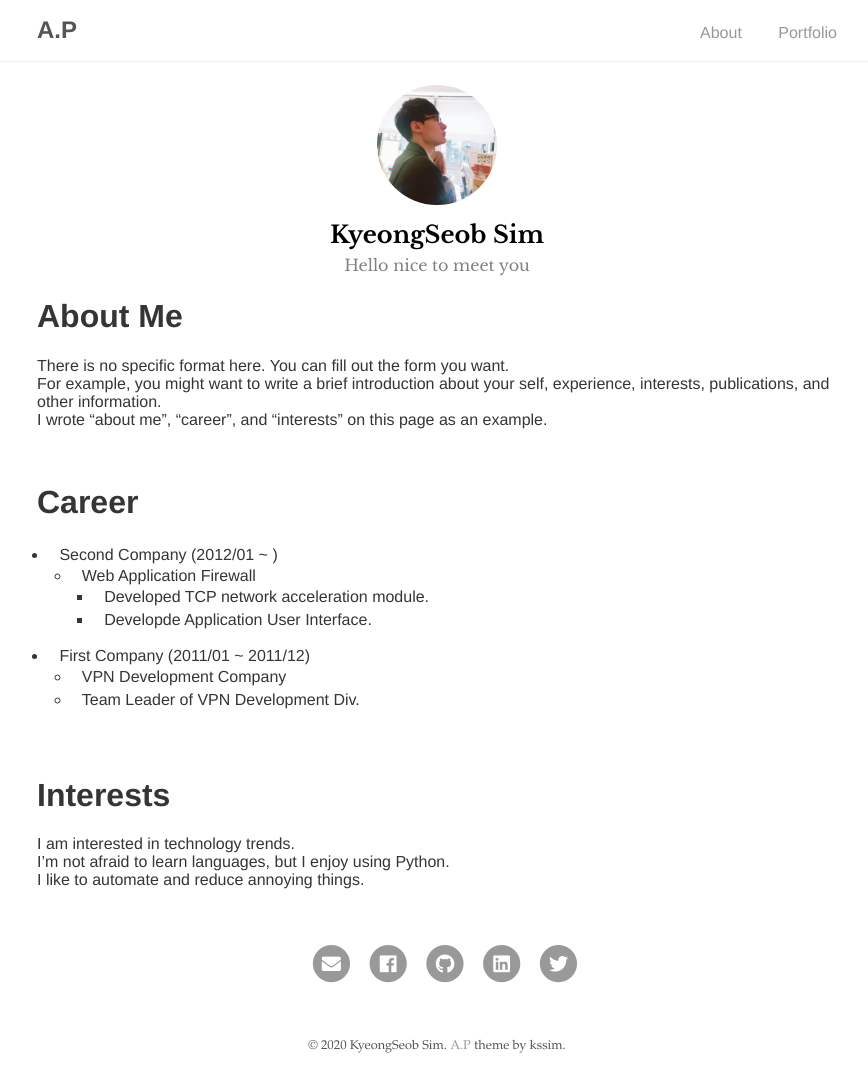
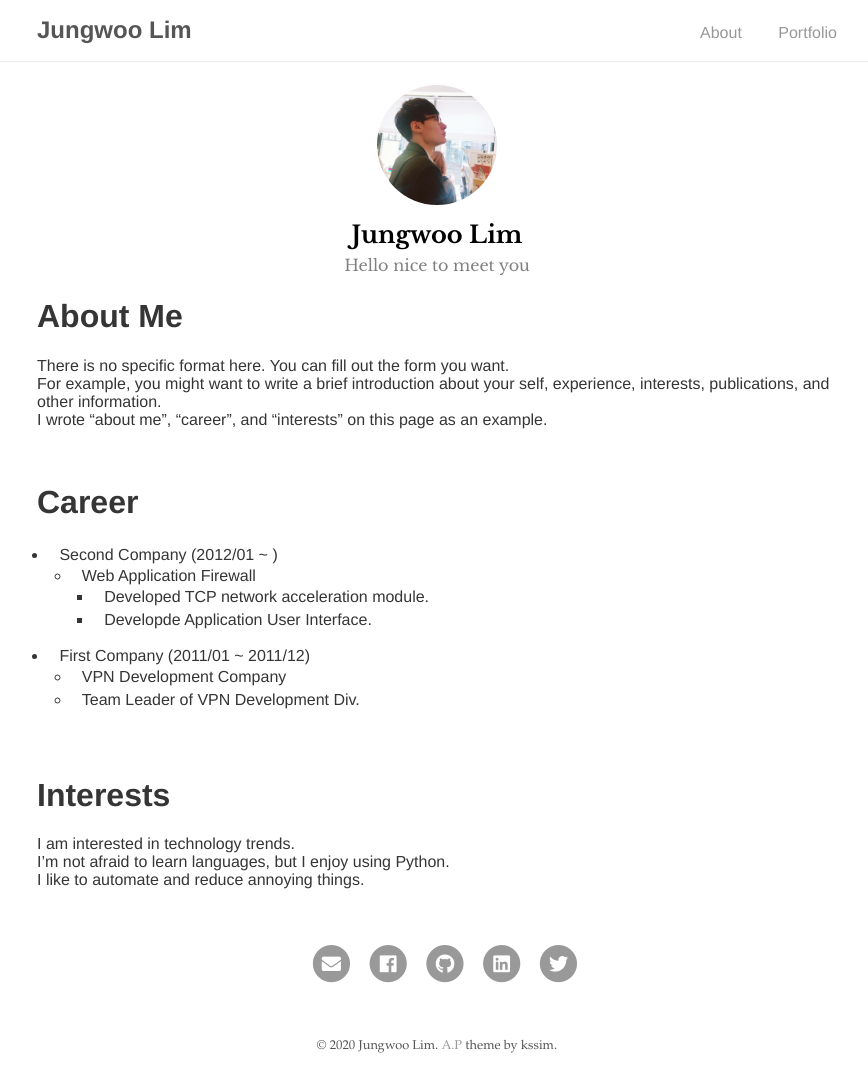
Before and after one commit to dlawjddn803/dlawjddn803.github.io, a Jekyll site: the page built from index.md, in a window 1280 px wide. Shown: the whole page, without its empty margins (203-1071 px from the left). Built offline with Jekyll 4.4.1, drawn with Linux system fonts in a browser that asks for light colours; our own code applies the rules of GitHub Pages for plain Markdown files.

Commit message:
config  changed

```diff
--- a/_config.yml
+++ b/_config.yml
@@ -1,14 +1,14 @@
 # Site settings
-title: A.P
+title: Jungwoo Lim
 baseurl: "/ap"
 url: "https://dlawjddn803.github.io"
 google_analytics: # Tracking ID, e.g. "UA-000000-01"
 
 # Author
 author:
-  name: KyeongSeob Sim
+  name: Jungwoo Lim
   desc: Hello nice to meet you
-  email: ksub0912@gmail.com
+  email: dlawjddn803@gmail.com
   selfie: assets/img/profile.jpg
 
 # social
```
